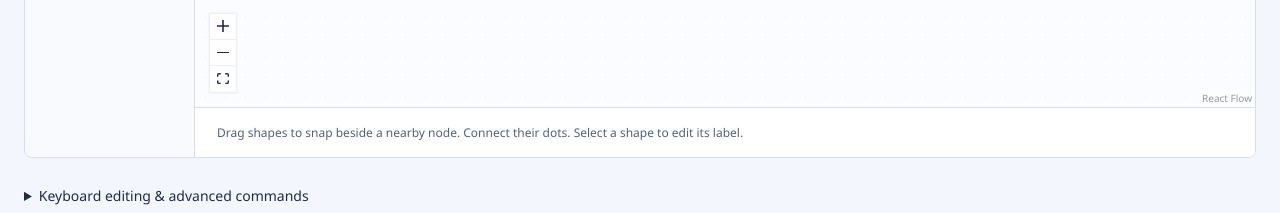
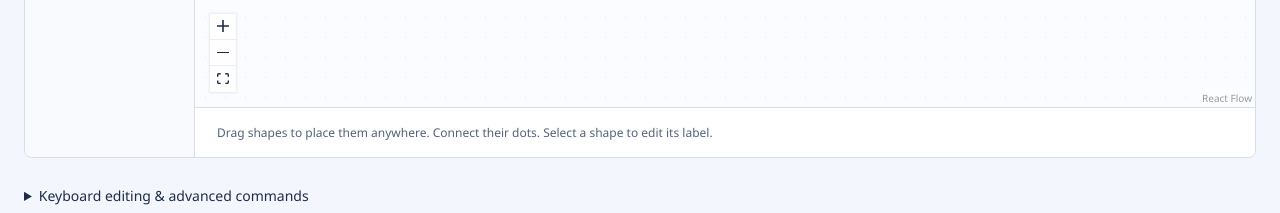
Before and after one commit to Shaurav-Vora/Koi-charts, a Next.js app: page / in a window 1280 px wide. Shown: the part 780-993 px from the top of the page. Built offline with nearby package versions, Linux system fonts and the light colour scheme.

Commit message:
fix: allow precise free positioning with undoable moves

```diff
--- a/src/commands/json-schema.ts
+++ b/src/commands/json-schema.ts
@@ -18,6 +18,7 @@ const edits = [
   variant("add_node", { type: en("start", "process", "decision", "end"), label: str, placement: nullable(placement) }),
   variant("connect", { source: ref, target: ref, label: nullable(str) }),
   variant("rename", { node: ref, newLabel: str }),
+  variant("move_to", { node: ref, position: obj({ x: { type: "number", minimum: -100000, maximum: 100000 }, y: { type: "number", minimum: -100000, maximum: 100000 } }) }),
   variant("move", { node: ref, placement }), variant("delete", { target }),
 ];
 export const commandJsonSchema = obj({ command: { anyOf: [
--- a/src/commands/schema.ts
+++ b/src/commands/schema.ts
@@ -27,6 +27,7 @@ const editVariants = [
   z.strictObject({ kind: z.literal("add_node"), type: z.enum(nodeTypes), label: text, placement: placementRefSchema.nullable() }),
   z.strictObject({ kind: z.literal("connect"), source: spokenRefSchema, target: spokenRefSchema, label: text.nullable() }),
   z.strictObject({ kind: z.literal("rename"), node: spokenRefSchema, newLabel: text }),
+  z.strictObject({ kind: z.literal("move_to"), node: spokenRefSchema, position: z.strictObject({ x: z.number().min(-100000).max(100000), y: z.number().min(-100000).max(100000) }) }),
   z.strictObject({ kind: z.literal("move"), node: spokenRefSchema, placement: placementRefSchema }),
   z.strictObject({ kind: z.literal("delete"), target: spokenElementRefSchema }),
 ] as const;
--- a/src/editor/Editor.tsx
+++ b/src/editor/Editor.tsx
@@ -38,8 +38,8 @@ export default function Editor() {
     <div className="diagram-workbench"><div className="palette-column"><ShapePalette lastNodeId={graph.nodes.at(-1)?.id} onCommand={onCommand} />{focused && <NodeInspector key={`${focused.id}-${focused.label}`} node={focused} onCommand={onCommand} />}</div>
       <section className="display visual-display" aria-labelledby="visual-title" data-graph-version={version}>
         <div className="display-heading"><h3 id="visual-title">Visual flowchart</h3><span className="count">{graph.nodes.length} nodes · {graph.edges.length} connections</span></div>
-        <div className="canvas-wrap"><CanvasBoundary key={version}><LaidOutCanvas graph={graph} focusedNodeId={focusedNodeId} onCommand={onCommand} /></CanvasBoundary>{!graph.nodes.length && <div className="canvas-welcome"><h4>Your chart starts here</h4><p>Drag a shape from the left, or click one to begin.</p></div>}</div>
-        <div className="display-footer"><p>Drag shapes to snap beside a nearby node. Connect their dots. Select a shape to edit its label.</p></div>
+        <div className="canvas-wrap"><CanvasBoundary><LaidOutCanvas graph={graph} focusedNodeId={focusedNodeId} onCommand={onCommand} /></CanvasBoundary>{!graph.nodes.length && <div className="canvas-welcome"><h4>Your chart starts here</h4><p>Drag a shape from the left, or click one to begin.</p></div>}</div>
+        <div className="display-footer"><p>Drag shapes to place them anywhere. Connect their dots. Select a shape to edit its label.</p></div>
       </section>
     </div><details className="keyboard-editor"><summary>Keyboard editing &amp; advanced commands</summary><CommandForm graph={graph} focusedNodeId={focusedNodeId} onCommand={onCommand} /></details><div className="secondary-displays">
       <TactileSimulator graph={graph} focus={focusedNodeId} version={version} displayIds={state.displayIds} />
--- a/src/graph/invariants.ts
+++ b/src/graph/invariants.ts
@@ -9,6 +9,7 @@ const graphSchema = z.strictObject({
     id: text,
     type: z.enum(nodeTypes),
     label: text,
+    position: z.strictObject({ x: z.number().min(-100000).max(100000), y: z.number().min(-100000).max(100000) }).optional(),
     placement: z.strictObject({ relation: z.enum(placementRelations), referenceNodeId: text }).optional(),
   })),
   edges: z.array(z.strictObject({ id: text, source: text, target: text, label: text.optional() })),
--- a/src/graph/transaction.ts
+++ b/src/graph/transaction.ts
@@ -1,3 +1,4 @@
+import { layoutGraph } from "../visual/layout";
 import type { EngineState, Snapshot } from "./types";
 import { assertSnapshot, snapshot } from "./history";
 import { resolveNode } from "../commands/resolve";
@@ -78,8 +79,21 @@ export function prepareTransaction(
         working.graph.nodes.find(item => item.id === id)!.label = edit.newLabel;
         affect(id); message = `Renamed node to ${edit.newLabel}.`; break;
       }
+      case "move_to": {
+        const id = node(edit.node, `${prefix}/node`);
+        // Freeze the current arrangement so moving one shape cannot pull its neighbors along.
+        const layout = layoutGraph(working.graph);
+        for (const item of working.graph.nodes) {
+          const box = layout.nodes.find(box => box.id === item.id)!;
+          item.position = { x: box.x, y: box.y };
+          delete item.placement;
+        }
+        working.graph.nodes.find(item => item.id === id)!.position = { ...edit.position };
+        affect(id); message = "Moved node."; break;
+      }
       case "move": {
         const id = node(edit.node, `${prefix}/node`);
+        delete working.graph.nodes.find(item => item.id === id)!.position;
         const referenceNodeId = node(edit.placement.reference, `${prefix}/placement/reference`);
         working.graph.nodes.find(item => item.id === id)!.placement = { relation: edit.placement.relation, referenceNodeId };
         affect(id); message = "Moved node."; break;
@@ -120,7 +134,7 @@ export function prepareTransaction(
     working.focusedNodeId = node(command.node, "/node"); message = `Focused ${working.graph.nodes.find(item => item.id === working.focusedNodeId)!.label}.`;
   } else if (command.kind === "compound") {
     command.commands.forEach((edit, index) => apply(edit, `/commands/${index}`)); message = `Applied ${command.commands.length} edits.`;
-  } else if (["add_node", "connect", "rename", "move", "delete"].includes(command.kind)) apply(command as EditCommand, "");
+  } else if (["add_node", "connect", "rename", "move", "move_to", "delete"].includes(command.kind)) apply(command as EditCommand, "");
   else throw new Error("This command does not edit or focus the graph.");
   assertSnapshot(working);
   return { prepared: working, command, nodeIds: [...nodeIds], incidentEdgeIds: [...incidentEdgeIds], message };
--- a/src/graph/types.ts
+++ b/src/graph/types.ts
@@ -9,6 +9,7 @@ export interface FlowNode {
   id: NodeId;
   type: NodeType;
   label: string;
+  position?: { x: number; y: number };
   placement?: { relation: PlacementRelation; referenceNodeId: NodeId };
 }
 
--- a/src/visual/VisualCanvas.tsx
+++ b/src/visual/VisualCanvas.tsx
@@ -1,8 +1,8 @@
 "use client";
-import { useEffect, useMemo, useState } from "react";
+import { useEffect, useMemo, useState, useRef } from "react";
 import { Background, BaseEdge, Controls, ConnectionMode, EdgeText, MarkerType, ReactFlow, ReactFlowProvider, useNodesInitialized, useReactFlow, type Edge, type EdgeProps } from "@xyflow/react";
 import { nodeTypes as semanticTypes } from "../graph/types";
-import { placementAt } from "./placement";
+import { routeEdges } from "./layout";
 import type { FlowGraph } from "../graph/types";
 import type { GraphCommand } from "../commands/schema";
 import FlowNode, { type CanvasNode } from "./FlowNode";
@@ -19,7 +19,8 @@ function FlowEdge({ id, data, label, markerEnd }: EdgeProps<RoutedEdge>) {
 const nodeTypes = { flowNode: FlowNode }, edgeTypes = { routed: FlowEdge };
 function FitChart({ layout }: { layout: LayoutFrame }) {
   const { fitView } = useReactFlow(); const initialized = useNodesInitialized();
-  useEffect(() => { if (initialized) void fitView({ padding: 0.25, maxZoom: 1, duration: 0 }); }, [fitView, initialized, layout]);
+  const fitted = useRef(0);
+  useEffect(() => { if (initialized && layout.nodes.length !== fitted.current) { fitted.current = layout.nodes.length; void fitView({ padding: 0.25, maxZoom: 1, duration: 0 }); } }, [fitView, initialized, layout.nodes.length]);
   return null;
 }
 function Canvas({ graph, layout, focusedNodeId, onCommand }: { graph: FlowGraph; layout: LayoutFrame; focusedNodeId: string | null; onCommand: (command: GraphCommand) => void }) {
@@ -31,21 +32,21 @@ function Canvas({ graph, layout, focusedNodeId, onCommand }: { graph: FlowGraph;
       style: { width: box.width, height: box.height }, data: { label: node.label, nodeType: node.type, focused: node.id === focusedNodeId,
         onFocus: () => onCommand({ kind: "focus", node: { kind: "id", value: node.id } }) } };
   }), [graph, layout, focusedNodeId, onCommand]);
-  const edges: RoutedEdge[] = useMemo(() => graph.edges.map(edge => ({ ...edge, type: "routed", data: { points: layout.edges.find(item => item.id === edge.id)!.points }, markerEnd: { type: MarkerType.ArrowClosed, color: "#536b99" } })), [graph, layout]);
+  const liveLayout = useMemo(() => drag ? routeEdges(graph, layout.nodes.map(node => node.id === drag.id ? { ...node, x: drag.x, y: drag.y } : node)) : layout.edges, [drag, graph, layout]);
+  const edges: RoutedEdge[] = useMemo(() => graph.edges.map(edge => ({ ...edge, type: "routed", data: { points: liveLayout.find(item => item.id === edge.id)!.points }, markerEnd: { type: MarkerType.ArrowClosed, color: "#536b99" } })), [graph, liveLayout]);
   return <div className="canvas-area" onDragOver={event => { event.preventDefault(); event.dataTransfer.dropEffect = "copy"; }} onDrop={event => {
     event.preventDefault();
     const type = event.dataTransfer.getData("application/koi-node");
     if (!semanticTypes.includes(type as typeof semanticTypes[number])) return;
     const point = screenToFlowPosition({ x: event.clientX, y: event.clientY });
-    onCommand({ kind: "add_node", type: type as typeof semanticTypes[number], label: type[0].toUpperCase() + type.slice(1), placement: placementAt(layout, point) });
+    onCommand({ kind: "compound", commands: [{ kind: "add_node", type: type as typeof semanticTypes[number], label: type[0].toUpperCase() + type.slice(1), placement: null }, { kind: "move_to", node: { kind: "recent" }, position: { x: point.x - (type === "decision" ? 115 : 95), y: point.y - (type === "decision" ? 75 : 43) } }] });
   }}><ReactFlow<CanvasNode, RoutedEdge> nodes={nodes.map(node => drag?.id === node.id ? { ...node, position: { x: drag.x, y: drag.y } } : node)} edges={edges} nodeTypes={nodeTypes} edgeTypes={edgeTypes}
     connectionMode={ConnectionMode.Loose} connectionRadius={32}
     nodesDraggable
     onNodesChange={changes => { for (const change of changes) { if (change.type === "position" && change.position && change.dragging) setDrag({ id: change.id, ...change.position }); } }}
     onNodeDragStop={(_, node) => {
-      const placement = placementAt(layout, { x: node.position.x + (node.width ?? 190) / 2, y: node.position.y + (node.height ?? 86) / 2 }, node.id);
+      onCommand({ kind: "move_to", node: { kind: "id", value: node.id }, position: node.position });
       setDrag(null);
-      if (placement) onCommand({ kind: "move", node: { kind: "id", value: node.id }, placement });
     }} nodesFocusable={false} edgesFocusable={false} elementsSelectable={false} edgesReconnectable={false} deleteKeyCode={null}
     onConnect={({ source, target }) => onCommand({ kind: "connect", source: { kind: "id", value: source }, target: { kind: "id", value: target }, label: null })}
     ariaLabelConfig={{ "node.a11yDescription.default": "Select a node to focus it. Use the editing form for keyboard movement and deletion.", "edge.a11yDescription.default": "Connections are available in the chart outline." }}
--- a/src/visual/layout.ts
+++ b/src/visual/layout.ts
@@ -24,6 +24,7 @@ export function layoutGraph(graph: FlowGraph): LayoutFrame {
     visiting.add(id);
     const node = ordered.find(item => item.id === id)!;
     const box = positions.get(id)!;
+    if (node.position) { box.x = node.position.x; box.y = node.position.y; visiting.delete(id); placed.add(id); return; }
     const relation = node.placement?.relation;
     if (node.placement) {
       // Cyclic hints use the stable existing position when a dependency is already being visited.
@@ -48,7 +49,11 @@ export function layoutGraph(graph: FlowGraph): LayoutFrame {
   ordered.forEach(node => place(node.id));
   const nodes = [...positions.values()];
   const dx = 32 - Math.min(...nodes.map(n => n.x)), dy = 32 - Math.min(...nodes.map(n => n.y));
-  nodes.forEach(node => { node.x += dx; node.y += dy; });
+  if (!graph.nodes.some(node => node.position)) nodes.forEach(node => { node.x += dx; node.y += dy; });
+  return { nodes, edges: routeEdges(graph, nodes) };
+}
+export function routeEdges(graph: FlowGraph, nodes: LayoutNode[]): LayoutFrame["edges"] {
+  const positions = new Map(nodes.map(node => [node.id, node]));
   const edges = [...graph.edges].sort(compare).map(edge => {
     const source = positions.get(edge.source)!, target = positions.get(edge.target)!;
     // Use facing side ports for horizontally separated shapes.
@@ -68,5 +73,5 @@ export function layoutGraph(graph: FlowGraph): LayoutFrame {
       : [from, { x: from.x, y: from.y + 24 }, { x: outsideX, y: from.y + 24 }, { x: outsideX, y: to.y - 24 }, { x: to.x, y: to.y - 24 }, to];
     return { id: edge.id, points };
   });
-  return { nodes, edges };
+  return edges;
 }
```
Also changed, not shown: 2 other files (tests, documents, lock files or other folders).
